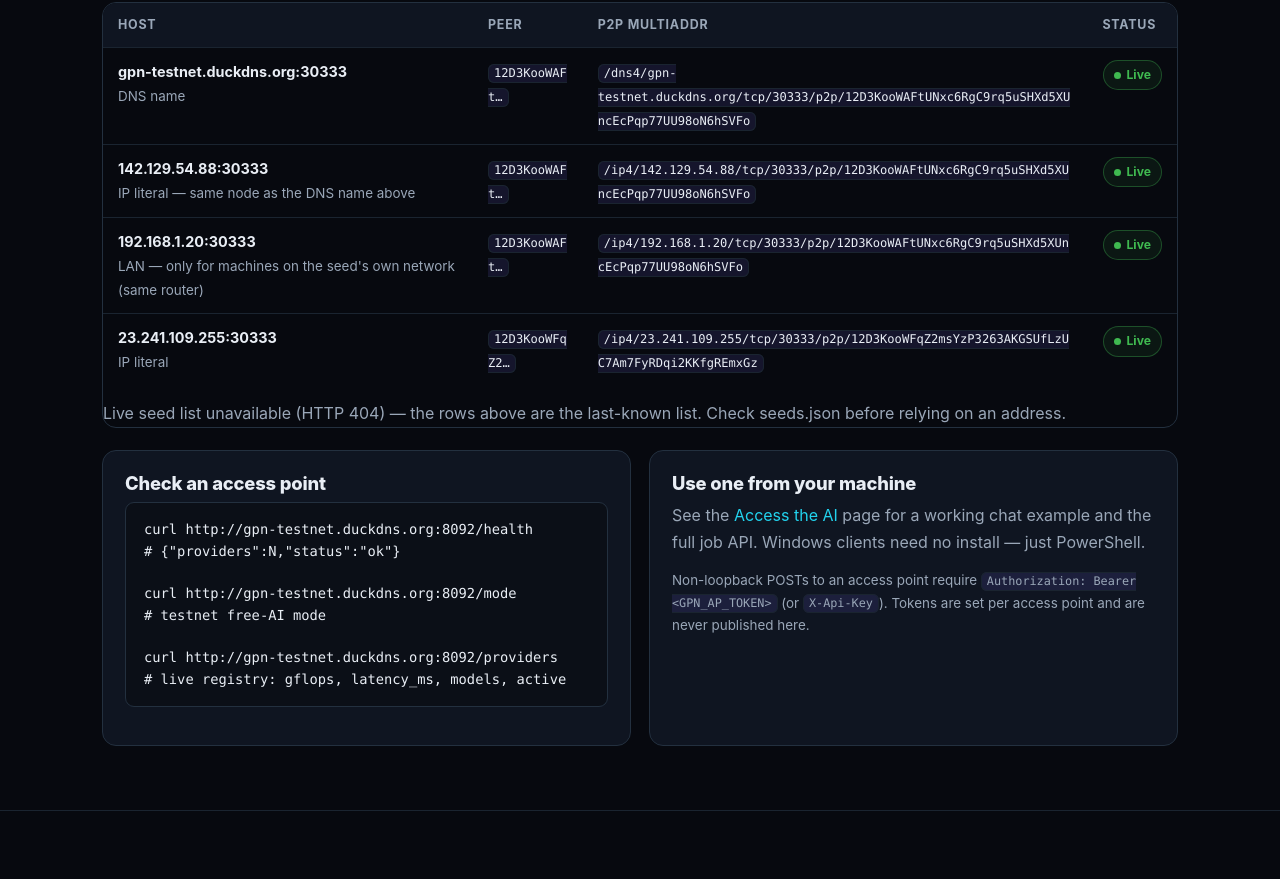
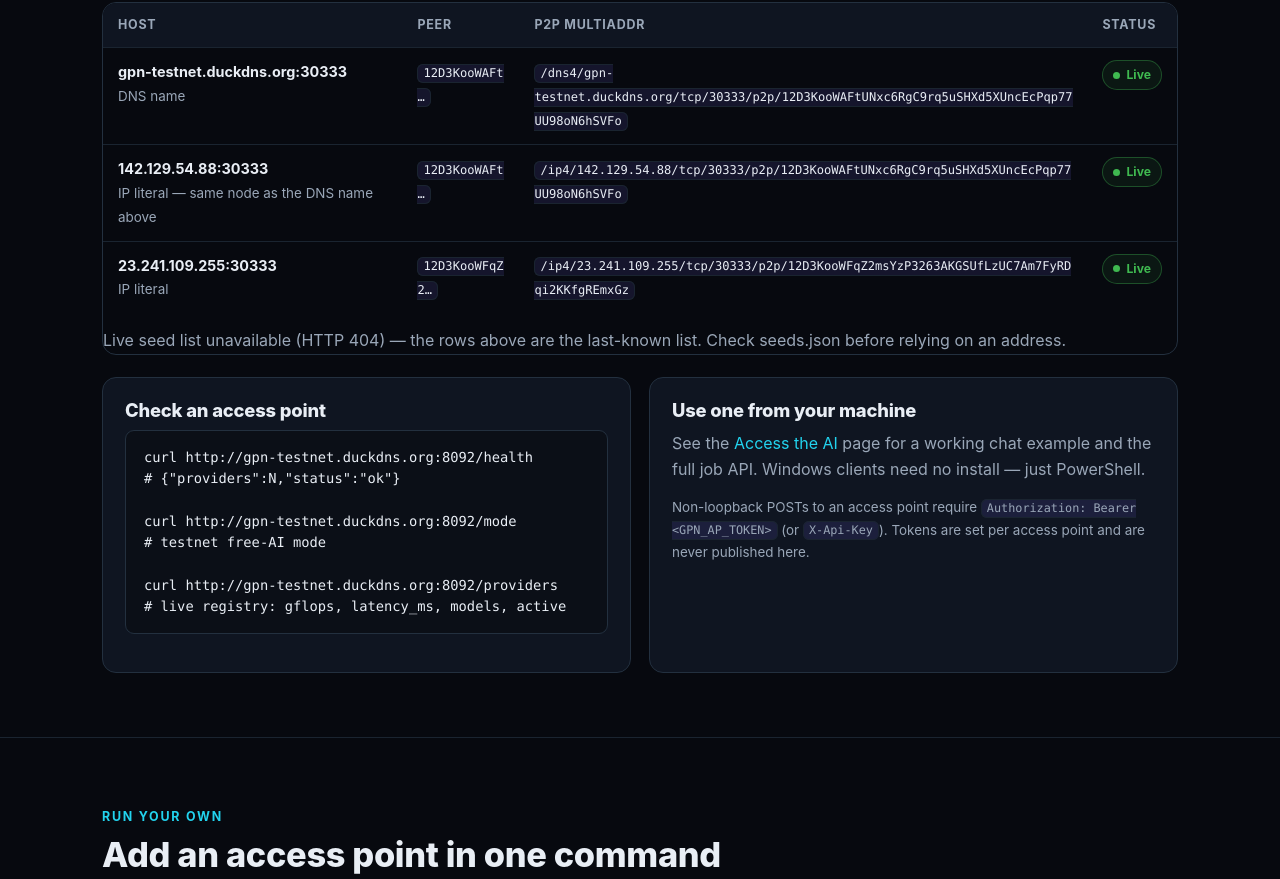
Before and after one commit to crewlyllc/gpn_coin, a plain HTML site: page website/access-points.html in a window 1280 px wide. Shown: the part 958-1837 px from the top of the page. Drawn offline with Linux system fonts and the light colour scheme; no server answers.

Commit message:
website: drop the reverted private LAN seed from the published bootnode lists
69d31d8/b2c4452 reverted the shipped 192.168.1.20 seed (it pointed remote boxes
at a stranger's device on a different LAN) and updated network.json, but the two
pages that carry a baked fallback copy still advertised it -- and as 'Live':

  website/nodes.html       CACHED_BOOTNODES still listed it
  website/access-points.html  the offline fallback table had a whole LAN row

CI caught it: website/tests/access-points.test.js
  'every multiaddr published on /access-points is in the live seed list'
  '/nodes baked fallback list also matches network.json'
both failed on /ip4/192.168.1.20/.../12D3KooWAFt..., which the live list no
longer contains.

Both copies now match network.json exactly (3 endpoints, 2 peers) and say why
there is no private row. access-points 9/9, nodes-directory 8/9 -- the one red
there ('peering is read from the node's own peer count') is pre-existing
uncommitted work in the same file by another session, not staged here.

```diff
--- a/website/access-points.html
+++ b/website/access-points.html
@@ -111,7 +111,9 @@
                (DNS) and row 2 (IP literal) are the same machine and the same
                peer id — one bootnode, two addresses. Live seed rows in
                `/api/network` and `/seeds.json` are deduped by peer id, so the
-               API reports 2 seeds for these 3 endpoints. -->
+               API reports 2 seeds for these 3 endpoints. There is deliberately
+               NO private/LAN row: a 192.168.x.x seed was reverted 2026-11-10
+               because it pointed remote boxes at a stranger's device. -->
           <tbody id="bootnode-rows">
             <tr>
               <td><b>gpn-testnet.duckdns.org:30333</b><br><span class="small muted">DNS name</span></td>
@@ -123,12 +125,6 @@
               <td><b>142.129.54.88:30333</b><br><span class="small muted">IP literal &mdash; same node as the DNS name above</span></td>
               <td><code>12D3KooWAFt…</code></td>
               <td><code>/ip4/142.129.54.88/tcp/30333/p2p/12D3KooWAFtUNxc6RgC9rq5uSHXd5XUncEcPqp77UU98oN6hSVFo</code></td>
-              <td><span class="chip up"><span class="d" aria-hidden="true"></span> Live</span></td>
-            </tr>
-            <tr>
-              <td><b>192.168.1.20:30333</b><br><span class="small muted">LAN &mdash; only for machines on the seed's own network (same router)</span></td>
-              <td><code>12D3KooWAFt&hellip;</code></td>
-              <td><code>/ip4/192.168.1.20/tcp/30333/p2p/12D3KooWAFtUNxc6RgC9rq5uSHXd5XUncEcPqp77UU98oN6hSVFo</code></td>
               <td><span class="chip up"><span class="d" aria-hidden="true"></span> Live</span></td>
             </tr>
             <tr>
```
Also changed, not shown: website/nodes.html (+4 -2 lines).
